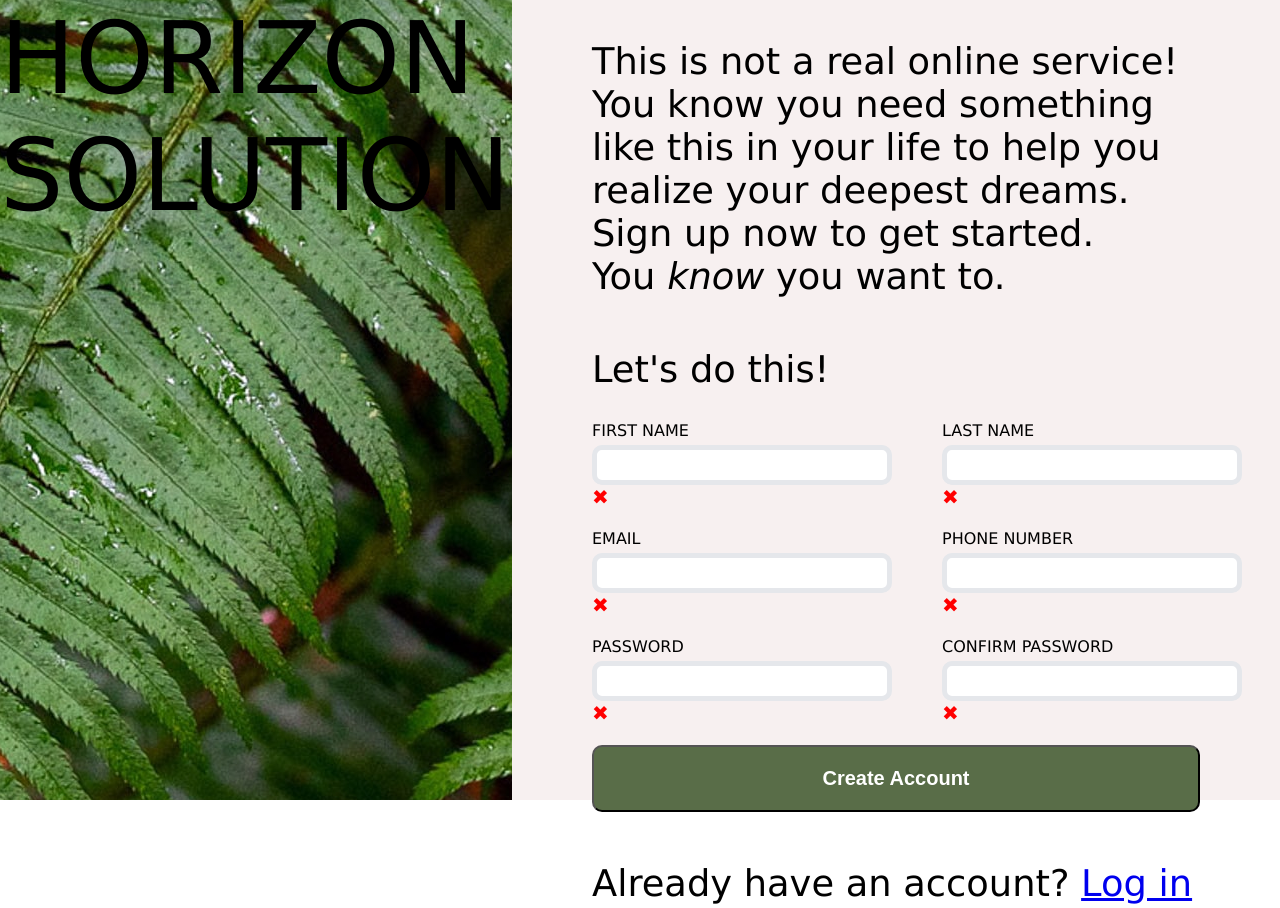
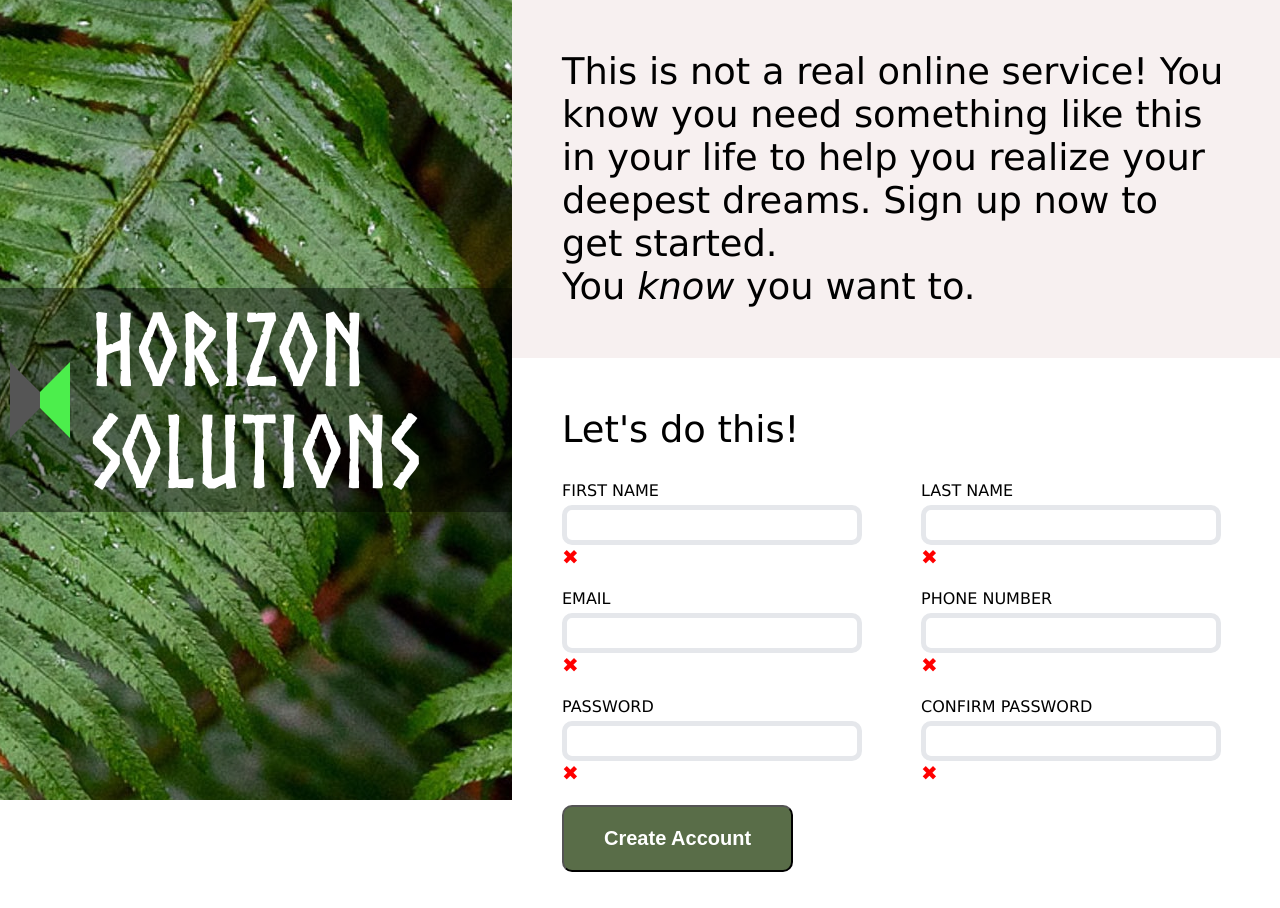
Before and after one commit to IamHenryOkeke/Project-Sign-Up-Form, a plain HTML site: page index.html in a window 1280 px wide. Shown: the top 908 px of the page. Drawn offline with Linux system fonts and the light colour scheme.

Commit message:
finalise style for desktop screen

```diff
--- a/styles/styles.css
+++ b/styles/styles.css
@@ -17,44 +17,64 @@ body{
 
 #logo{
     background:url(../images/halie-west-25xggax4bSA-unsplash.jpg) no-repeat center center;
-    width: 40%;
-    height: 100vh;
-
-}
-
-#logo1{
+    background-position: center;
+    background-size: auto;
+    background-repeat: no-repeat;
+    width: 40vw;
+    position: relative;
     display: flex;
     justify-content: center;
     align-items: center;
-    font-family: my-norse-font, sans-serif;
 }
 
-#logo2{
-    position: absolute;
-    bottom: 0;
-}
-#form{
-    width: 60%;
-    background-color: rgb(247, 240, 240);
-    padding: 40px 80px;
+
+#logo-item1{
+    background-color: rgba(0, 0, 0, 0.4);
+    width: 40vw;
+    display: flex;
+    justify-content: center;
+    align-items: center;
+    padding: 10px;
+    gap: 20px;
+    top: 100px;
+    font-family: my-norse-font, sans-serif;
+    color: white;
 }
 
-/* #form-head{
+#logo-item2{
+    position: absolute;
+    bottom: 50px;
+    left: 30%;
+    color: white;
+    font-size: 18px;
+}
 
-} */
+#logo-item2 > div > a{
+    color: white;
+}
+
+#form{
+    width: 60vw;
+}
+
+#form-head{
+    background-color: rgb(247, 240, 240);
+    padding: 50px;
+}
 
 
 #form-body{
     display: flex;
     flex-direction: column;
     gap: 30px;
-    margin: 50px 0;
+    padding: 50px;
+
 }
-/*
+
 #form-bottom{
-
-
-} */
+    background-color: rgb(247, 240, 240);
+    padding: 40px 50px;
+}
 
 #form-item2{
     display: flex;
@@ -82,12 +102,15 @@ body{
     gap: 5px;
 }
 
+
+
 p{
     font-size: 2.3rem;
     font-weight: 550;
 }
 
 button{
+    width: fit-content;
     background-color: #596D48;
     padding: 20px 40px;
     color: white;
@@ -98,26 +121,6 @@ button{
 
 }
 
-/* input{
-    width: 300px;
-    height: 40px;
-    font-size: x-large;
-    padding-left: 5px;
-    border-radius: 10px;
-    border: 3px solid rgb(209, 199, 195);
-}
-
-input:focus{
-    background-color: darkgray;
-}
-
-input::valid{
-    border: 3px solid green;
-}
-
-input::invalid{
-    border: 3px solid red;
-} */
 
 input{
     width: 300px;
@@ -130,7 +133,7 @@ input{
 
 input:focus{
     border-color: blue;
-    box-shadow: 5px;
+    box-shadow: 0 0 2px #665df5;
     background-color: rgb(228, 222, 222);
 }
 
@@ -146,3 +149,26 @@ content: ' ✓';
 color: green;
 font-size: 20px;
 }
+
+.triangle-left {
+    display: inline;
+	width: 0;
+	height: 0;
+	border-top: 30px solid transparent;
+	border-left: 30px solid #555;
+	border-bottom: 30px solid transparent;
+}
+
+.triangle-right {
+    display: inline;
+	width: 0;
+	height: 0;
+	border-top: 30px solid transparent;
+	border-right: 30px solid rgb(76, 238, 76);
+	border-bottom: 30px solid transparent;
+}
+
+a{
+    text-decoration: none;
+    color: #596D48;
+}
```
